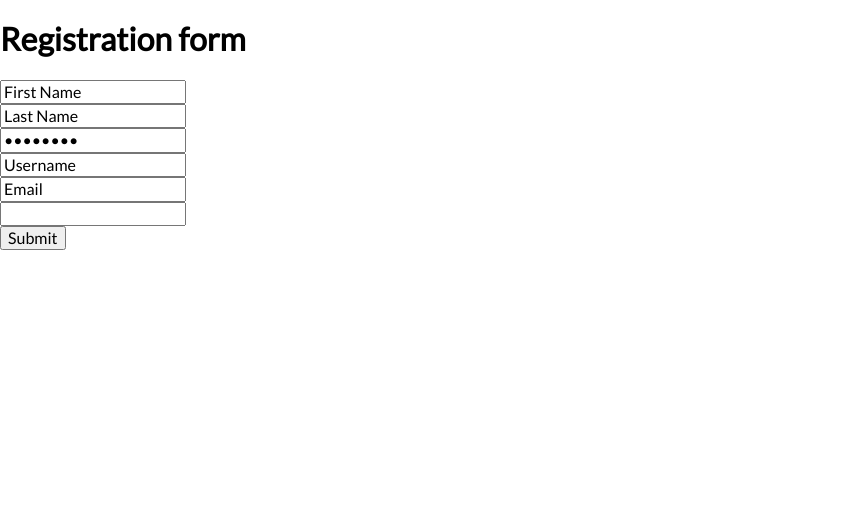
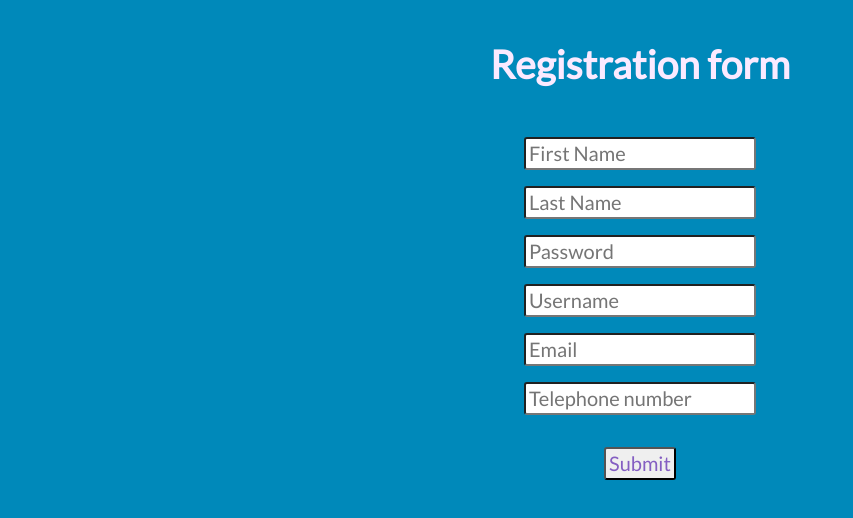
Before and after one commit to zeroxvee/LoginRegistration, a website: page client/index.html in a window 1280 px wide. Shown: the whole page, without its empty margins (0-853 px from the left). Drawn offline with nearby package versions, Linux system fonts and the light colour scheme.

Commit message:
Styled the registration page

```diff
--- a/client/index.html
+++ b/client/index.html
@@ -12,37 +12,37 @@
     <h1>Registration form</h1>
     <form>
       <div>
-        <!-- For accessiblity, 'for' should match corresponding 'input id' -->
-        <label for="firstname"></label>
-        <input id="firstname" type="text" value="First Name" />
+        <!-- For accessibility, 'for' should match corresponding 'input id' -->
+        <label class="screen-reader-text" for="firstname">First Name</label>
+        <input id="firstname" type="text" placeholder="First Name" />
       </div>
 
       <div>
-        <label for="lastname"></label>
-        <input id="lastname" type="text" value="Last Name" />
+        <label class="screen-reader-text" for="lastname"></label>
+        <input id="lastname" type="text" placeholder="Last Name" />
       </div>
 
       <div>
-        <label for="password"></label>
-        <input id="password" type="password" value="Password" />
+        <label class="screen-reader-text" for="password"></label>
+        <input id="password" type="password" placeholder="Password" />
       </div>
 
       <div>
-        <label for="username"></label>
-        <input id="username" type="text" value="Username" />
+        <label class="screen-reader-text" for="username"></label>
+        <input id="username" type="text" placeholder="Username" />
       </div>
 
       <div>
-        <label for="email"></label>
-        <input id="email" type="email" value="Email" />
+        <label class="screen-reader-text" for="email"></label>
+        <input id="email" type="email" placeholder="Email" />
       </div>
 
       <div>
-        <label for="phone"></label>
-        <input id="phone" type="tel" maxlength="10" />
+        <label class="screen-reader-text" for="phone"></label>
+        <input id="phone" type="tel" placeholder="Telephone number" maxlength="10" />
         <span class="validity"></span>
       </div>
-      <input type="submit" value="Submit" class="button" />
+      <input type="button" value="Submit" class="button" />
     </form>
 
     <script src="./scripts.js"></script>
--- a/client/style.css
+++ b/client/style.css
@@ -1,3 +1,50 @@
+:root {
+  --primary-color: #FBEAFF;
+  --secondary-color: #0089BA;
+  --accent-color: #845EC2;
+}
+
 body {
+  font-size: 20px;
+  background-color: var(--secondary-color);
   font-family: 'Lato', sans-serif;
 }
+
+/* https://type-scale.com/?size=20&scale=1.250&text=A%20Visual%20Type%20Scale&font=Poppins&fontweight=400&bodyfont=Poppins&bodyfontweight=400&lineheight=1.65&backgroundcolor=white&fontcolor=%23333&preview=false */
+h1 {
+  color: var(--primary-color);
+  font-size: 1.953em;
+  padding: 1rem;
+  text-align: center;
+}
+
+input {
+  color: var(--accent-color);
+  margin: 0.5rem;
+  border-radius: 3px;
+  padding: 3px;
+}
+
+div:last-of-type {
+  margin-bottom: 1rem;
+}
+
+button {
+  background-color: var(--accent-color);
+  border: none;
+  min-width: 3rem;
+  padding: 0.5rem;
+}
+
+form {
+  align-items: center;
+  display: flex;
+  flex-direction: column;
+}
+/* Classes */
+
+.screen-reader-text {
+  position: absolute;
+  top: -9999px;
+  left: -9999px;
+}
```
Also changed, not shown: 1 other file.
